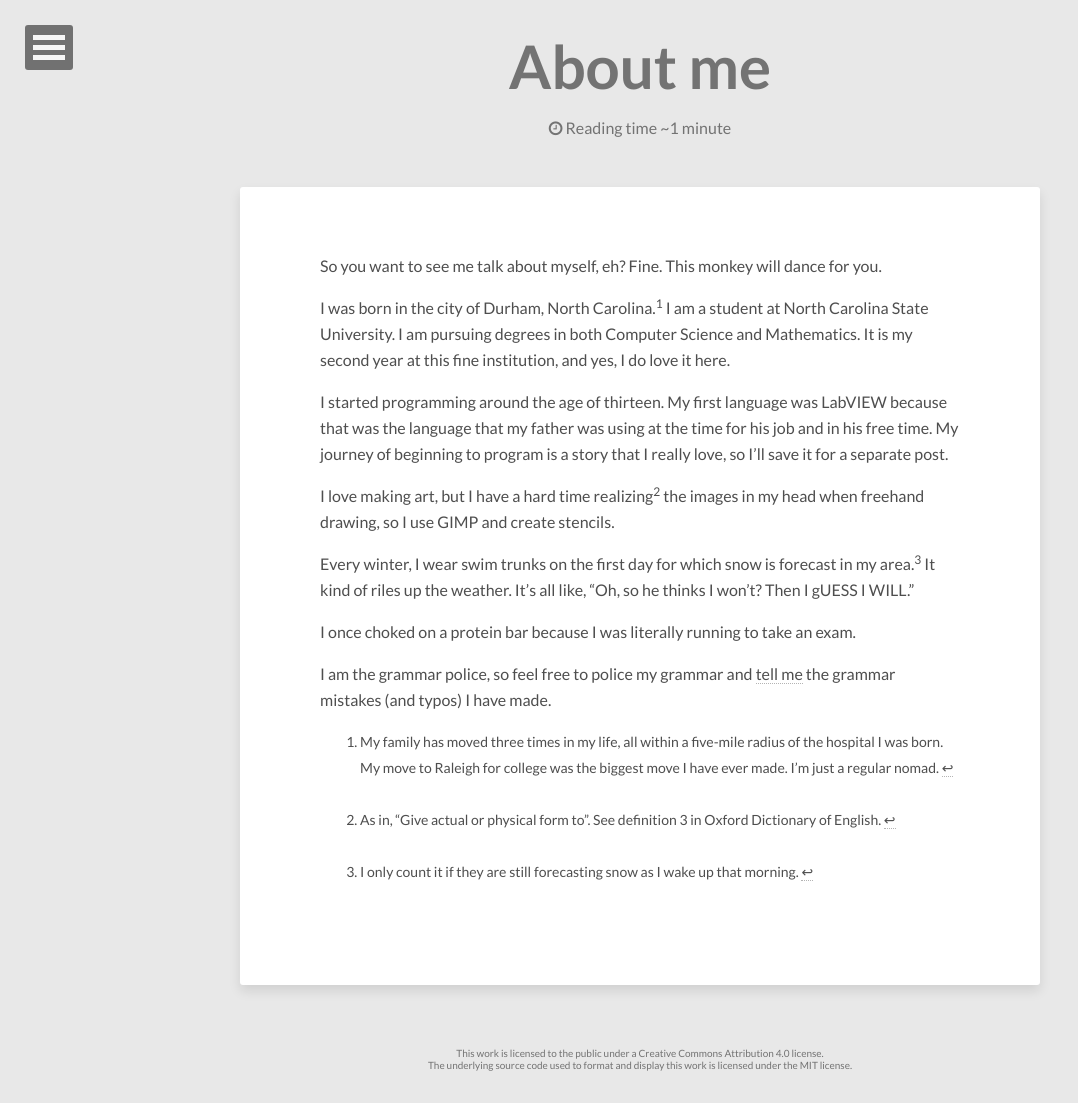
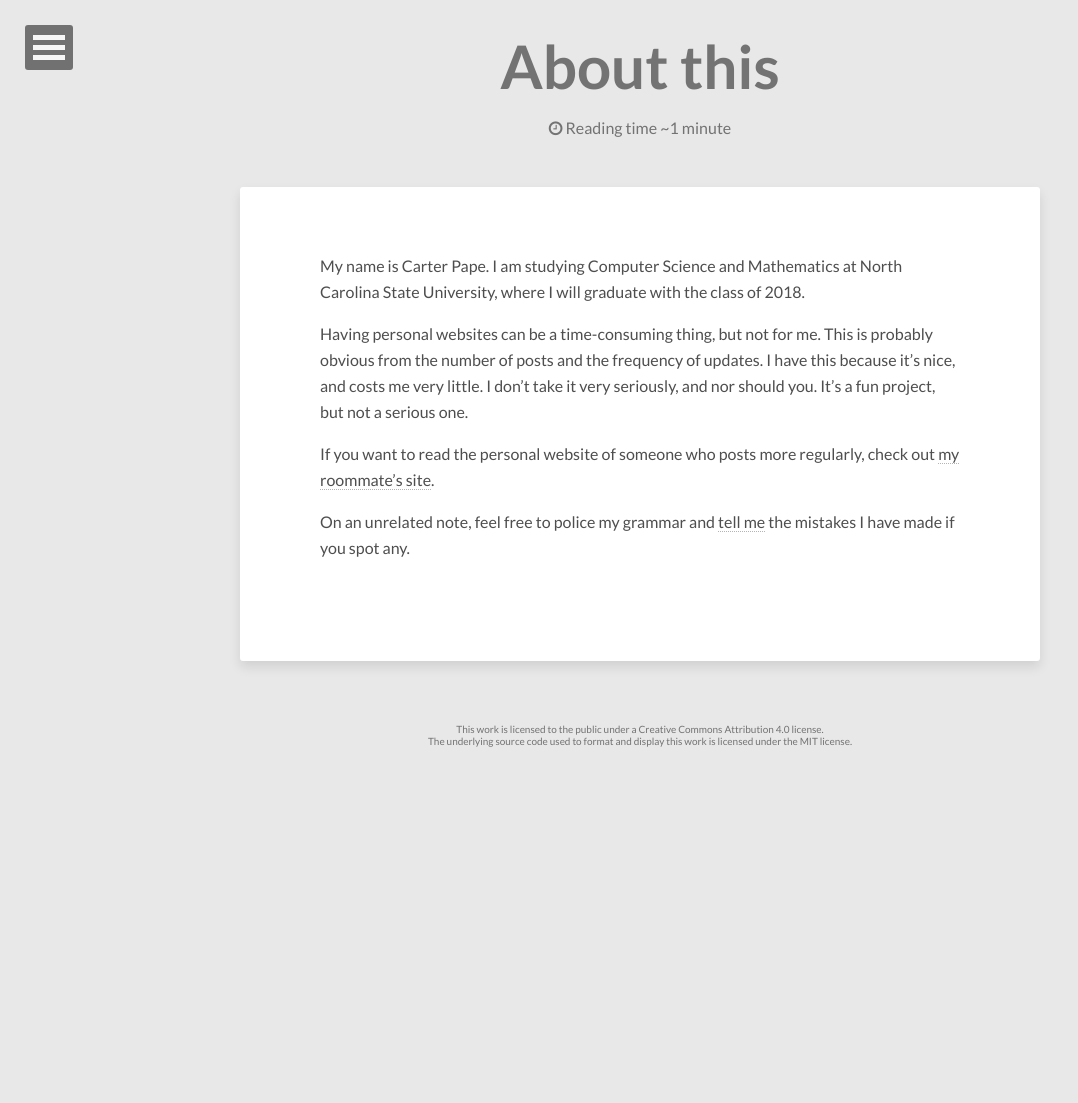
Before and after one commit to CarterPape/CarterPape.github.io, a Jekyll site: the page built from about/index.md, in a window 1280 px wide. Shown: the whole page, without its empty margins (0-1078 px from the left). Built offline with Jekyll 4.4.1, drawn with Linux system fonts in a browser that asks for light colours; nearby versions of some CDN libraries; after the commit the page ends 900 px from its top, so only the background shows below that.

Commit message:
Changes words around

```diff
--- a/_includes/scripts.html
+++ b/_includes/scripts.html
@@ -14,9 +14,8 @@
 , "Don&#39;t make me bring out the JRE"
 , "On Tuesday, the Prime Minister announced."
 , "Nope nope nope nope nope"
-, "Southpaws and maple farmers alike are calling it \"Barely above average\"!"
+, "Maple farmers and project managers are calling it \"Barely above average\"!"
 , "No wonder!"
-, "There are plenty of rabbit holes into which to fall."
 , "That was when they realized there was no steering wheel."
 , "Redeem your chance at redemption"
 , "Maybe I shouldn&#39;t have eaten so many croutons"
--- a/about/index.md
+++ b/about/index.md
@@ -1,25 +1,13 @@
 ---
 layout: page
-title: About me
+title: About this
 comments: false
 ---
 
-So you want to see me talk about myself, eh? Fine. This monkey will dance for you.
+My name is Carter Pape. I am studying Computer Science and Mathematics at North Carolina State University, where I will graduate with the class of 2018.
 
-I was born in the city of Durham, North Carolina.[^1] I am a student at North Carolina State University. I am pursuing degrees in both Computer Science and Mathematics. It is my second year at this fine institution, and yes, I do love it here.
+Having personal websites can be a time-consuming thing, but not for me. This is probably obvious from the number of posts and the frequency of updates. I have this because it's nice, and costs me very little. I don't take it very seriously, and nor should you. It's a fun project, but not a serious one.
 
-I started programming around the age of thirteen. My first language was LabVIEW because that was the language that my father was using at the time for his job and in his free time. My journey of beginning to program is a story that I really love, so I'll save it for a separate post.
+If you want to read the personal website of someone who posts more regularly, check out [my roommate's site](http://reesjones.github.io).
 
-I love making art, but I have a hard time realizing[^3] the images in my head when freehand drawing, so I use GIMP and create stencils.
-
-Every winter, I wear swim trunks on the first day for which snow is forecast in my area.[^2] It kind of riles up the weather. It's all like, "Oh, so he thinks I won't? Then I gUESS I WILL."
-
-I once choked on a protein bar because I was literally running to take an exam.
-
-I am the grammar police, so feel free to police my grammar and [tell me](https://docs.google.com/forms/d/19Q3QpoSNBT4IWoQ1d1umCOBJtBm3xwNXTOylre6LKus/viewform) the grammar mistakes (and typos) I have made.
-
-[^1]: My family has moved three times in my life, all within a five-mile radius of the hospital I was born. My move to Raleigh for college was the biggest move I have ever made. I'm just a regular nomad.
-
-[^2]: I only count it if they are still forecasting snow as I wake up that morning.
-
-[^3]: As in, "Give actual or physical form to". See definition 3 in Oxford Dictionary of English.
+On an unrelated note, feel free to police my grammar and [tell me](https://docs.google.com/forms/d/19Q3QpoSNBT4IWoQ1d1umCOBJtBm3xwNXTOylre6LKus/viewform) the mistakes I have made if you spot any.
```
Also changed, not shown: _posts/2015-12-08-ranking-universities-with-the-pagerank-algorithm.md (+1 -1 lines), credits/index.md (+3 -3 lines).
